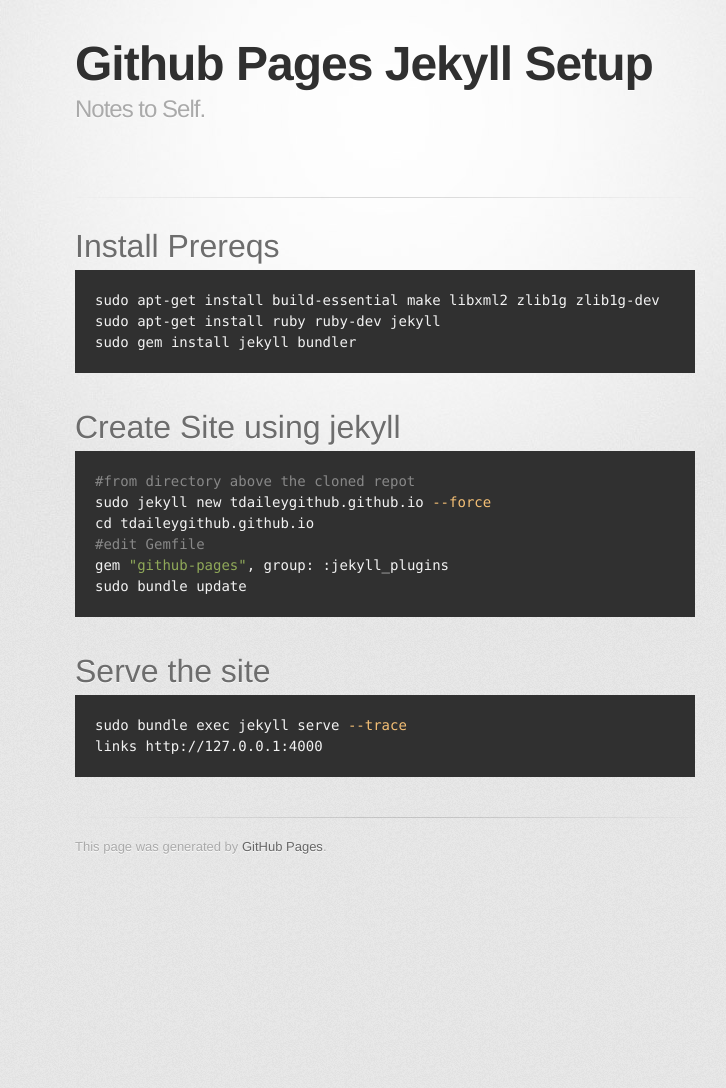
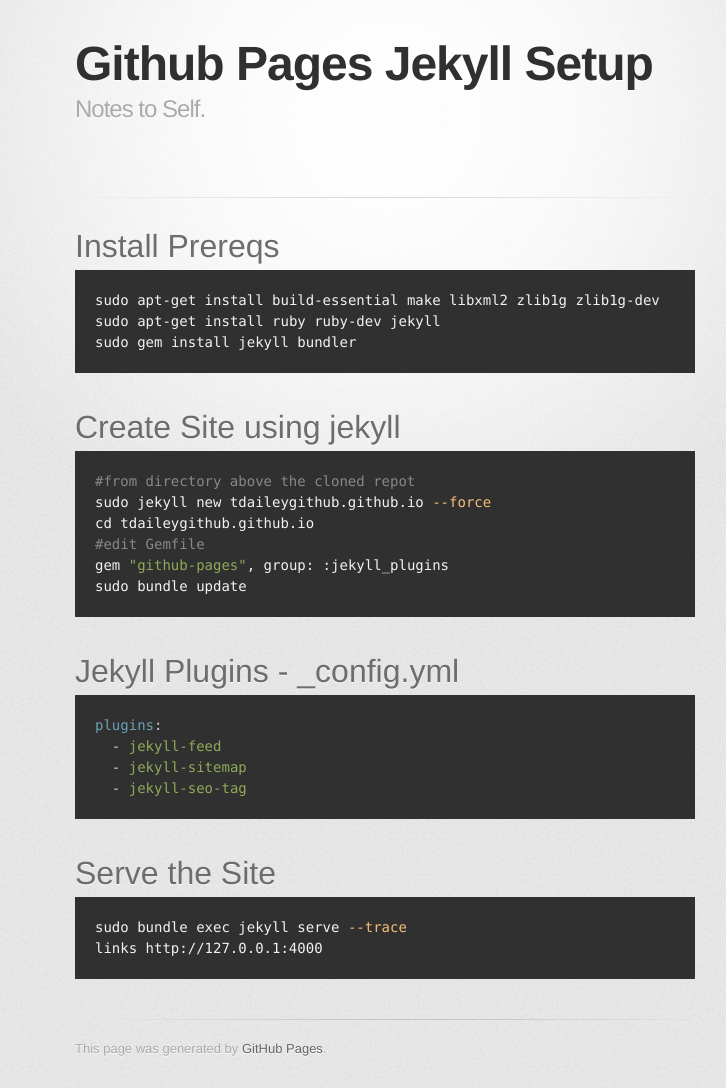
Before and after one commit to tdaileygithub/tdaileygithub.github.io, a Jekyll site: the page built from _posts/2018-10-20-welcome-to-jekyll.markdown, in a window 1280 px wide. Shown: the whole page, without its empty margins (255-981 px from the left). Built offline with Jekyll 4.4.1, drawn with Linux system fonts in a browser that asks for light colours; some web fonts are replaced; our own code applies the rules of GitHub Pages for plain Markdown files; before the commit the page ends 900 px from its top, so only the background shows below that.

Commit message:
add seo plugin

```diff
--- a/Gemfile
+++ b/Gemfile
@@ -16,6 +16,7 @@ gem "minima", "~> 2.0"
 # If you want to use GitHub Pages, remove the "gem "jekyll"" above and
 # uncomment the line below. To upgrade, run `bundle update github-pages`.
 gem "github-pages", group: :jekyll_plugins
+gem 'jekyll-seo-tag'
 
 # If you have any plugins, put them here!
 group :jekyll_plugins do
--- a/_config.yml
+++ b/_config.yml
@@ -11,6 +11,7 @@ theme: jekyll-theme-tactile
 plugins:
   - jekyll-feed
   - jekyll-sitemap
+  - jekyll-seo-tag
 
 # Exclude from processing.
 # The following items will not be processed, by default. Create a custom list
--- a/_layouts/default.html
+++ b/_layouts/default.html
@@ -1,5 +1,6 @@
 <!DOCTYPE html>
 <html lang="{{ site.lang | default: "en-US" }}">
+  {% seo %}
   <head>
     <meta charset='utf-8'>
     <meta http-equiv="X-UA-Compatible" content="IE=edge">
--- a/_posts/2018-10-20-welcome-to-jekyll.markdown
+++ b/_posts/2018-10-20-welcome-to-jekyll.markdown
@@ -20,7 +20,15 @@ gem "github-pages", group: :jekyll_plugins
 sudo bundle update
 {% endhighlight %}
 
-# Serve the site
+# Jekyll Plugins  - _config.yml
+{% highlight yaml %}
+plugins:
+  - jekyll-feed
+  - jekyll-sitemap
+  - jekyll-seo-tag
+{% endhighlight %}
+
+# Serve the Site
 {% highlight bash %}
 sudo bundle exec jekyll serve --trace
 links http://127.0.0.1:4000
```
Also changed, not shown: Gemfile.lock.
